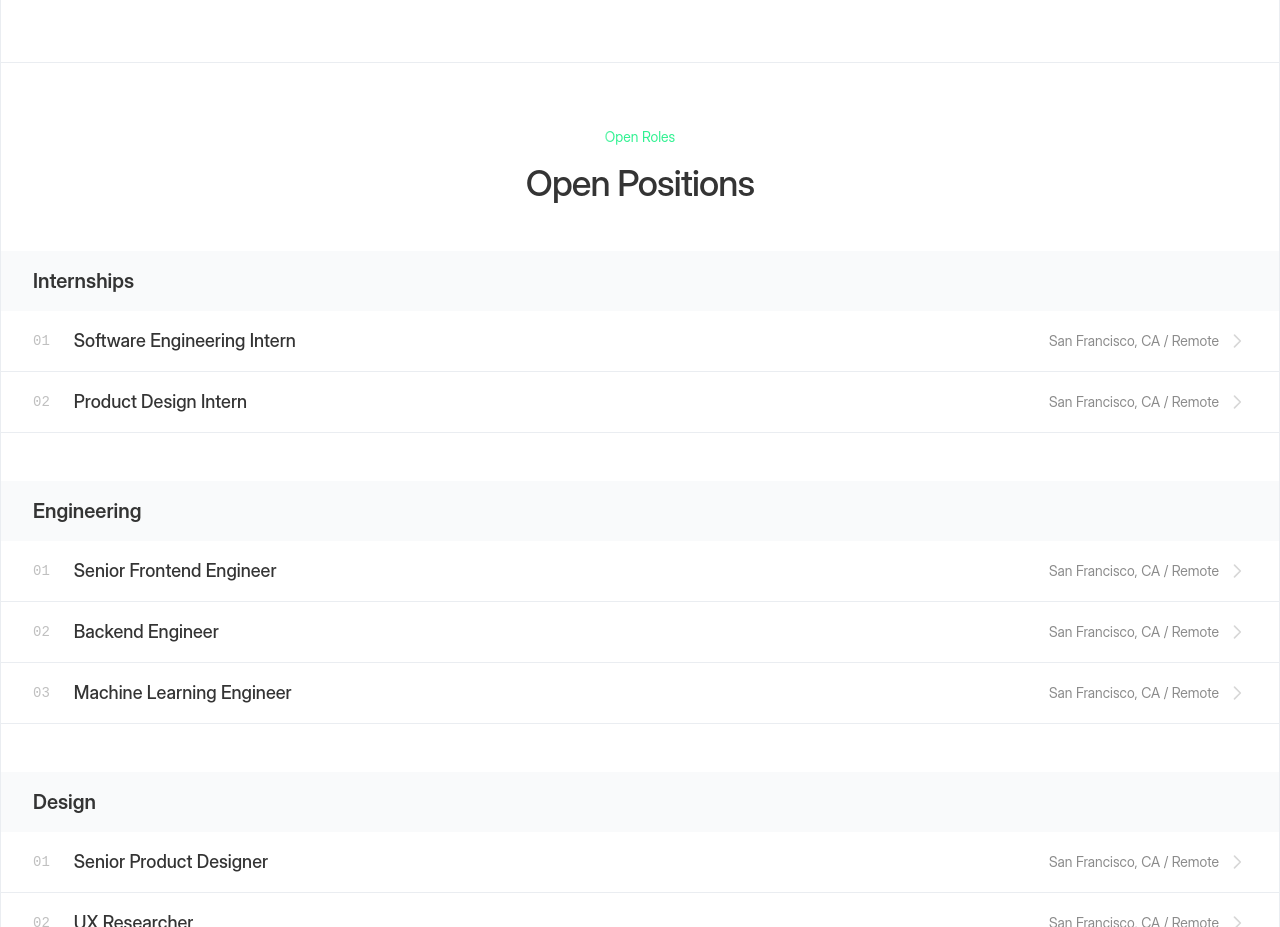
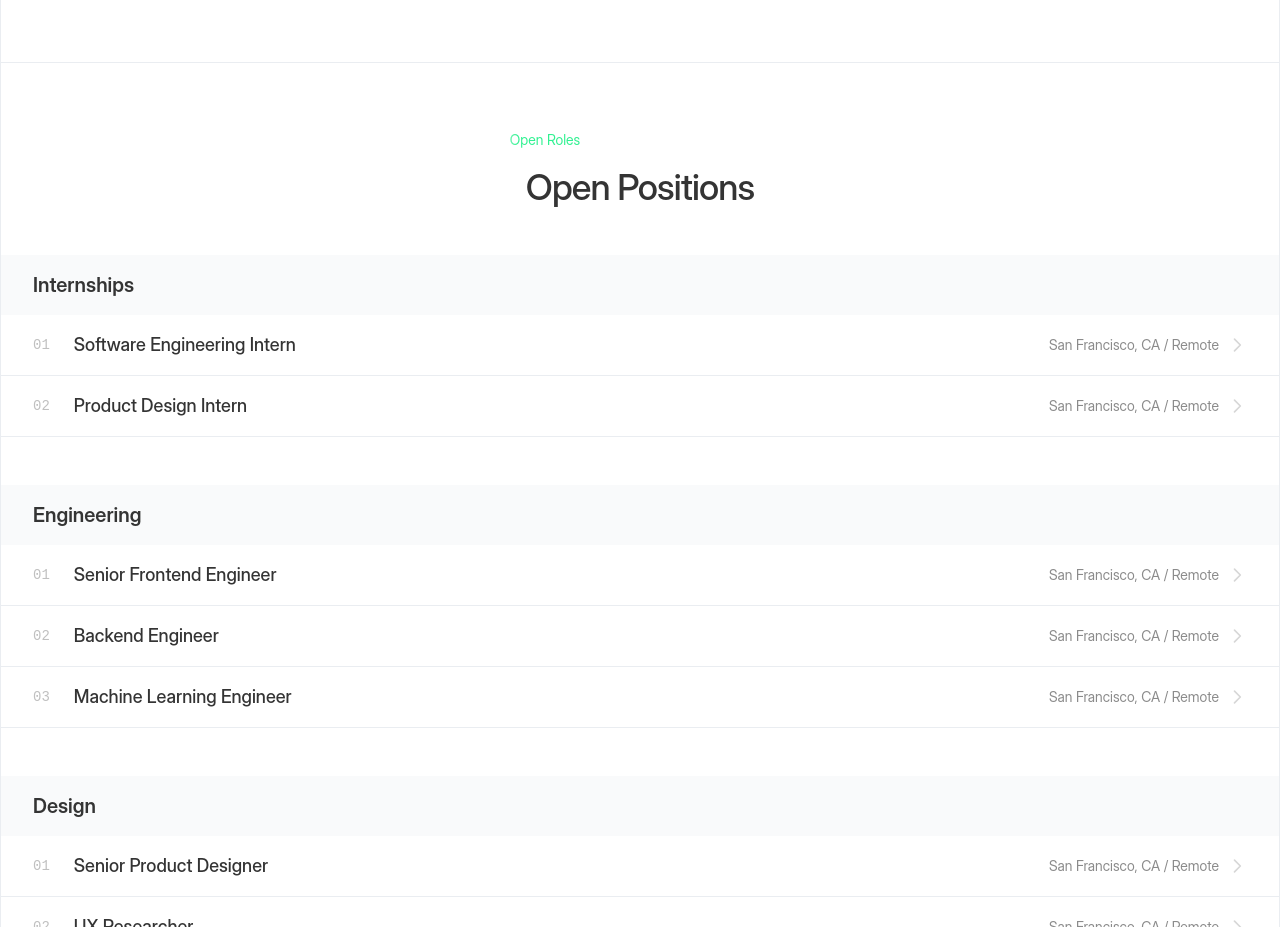
Before and after one commit to Montaeie/tandem-showcase, a Next.js app: page /careers in a window 1280 px wide. Shown: the part 1620-2547 px from the top of the page. Built offline with nearby package versions, Linux system fonts and the light colour scheme; no server answers.

Commit message:
Fix TypeScript error: wrap id in div instead of Container

```diff
--- a/app/careers/page.tsx
+++ b/app/careers/page.tsx
@@ -184,11 +184,13 @@ export default function CareersPage() {
         </div>
         </div>
       </Container>
-      <Container id="open-roles" className="border-divide flex flex-col items-center border-x border-b py-16 pb-20">
-        <Badge text="Open Roles" />
-        <SectionHeading className="mt-4 px-4 text-center">
-          Open Positions
-        </SectionHeading>
+      <Container className="border-divide flex flex-col items-center border-x border-b py-16 pb-20">
+        <div id="open-roles">
+          <Badge text="Open Roles" />
+          <SectionHeading className="mt-4 px-4 text-center">
+            Open Positions
+          </SectionHeading>
+        </div>
         <div className="mt-12 w-full">
           {uniqueDepartments.map((department) => (
             <JobSection
```
